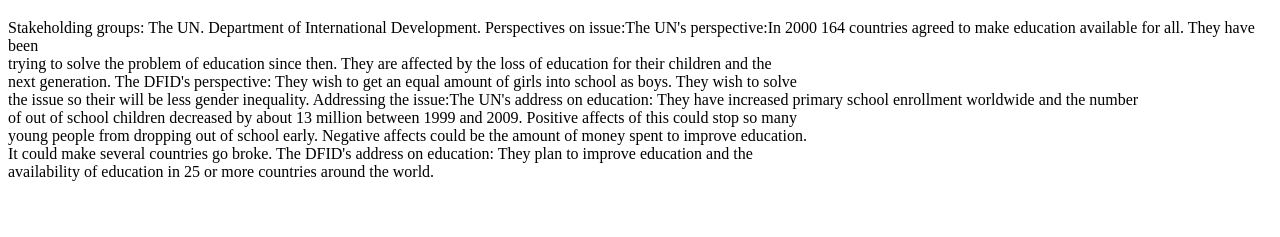
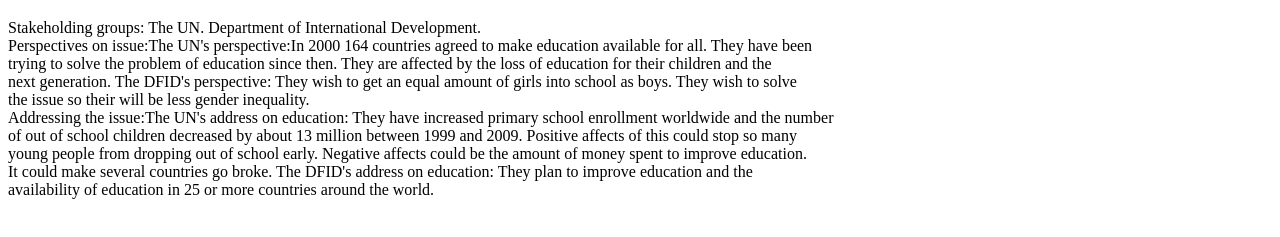
Before and after one commit to colekightlinger/education-issues.html, a plain HTML site: page stakeholders.html in a window 1280 px wide. Shown: the part 149-386 px from the top of the page. Drawn offline with Linux system fonts and the light colour scheme.

Commit message:
Update stakeholders.html

```diff
--- a/stakeholders.html
+++ b/stakeholders.html
@@ -13,11 +13,11 @@
   </ul>
 
   <h1>Stakeholders</h1>
-  <p>Stakeholding groups: The UN. Department of International Development.
+  <p>Stakeholding groups: The UN. Department of International Development.<br>
   Perspectives on issue:The UN's perspective:In 2000 164 countries agreed to make education available for all. They have been<br>
   trying to solve the problem of education since then. They are affected by the loss of education for their children and the<br>
   next generation. The DFID's perspective: They wish to get an equal amount of girls into school as boys. They wish to solve<br>
-  the issue so their will be less gender inequality.
+  the issue so their will be less gender inequality.<br>
   Addressing the issue:The UN's address on education: They have increased primary school enrollment worldwide and the number<br>
   of out of school children decreased by about 13 million between 1999 and 2009. Positive affects of this could stop so many<br>
   young people from dropping out of school early. Negative affects could be the amount of money spent to improve education.<br>
```
